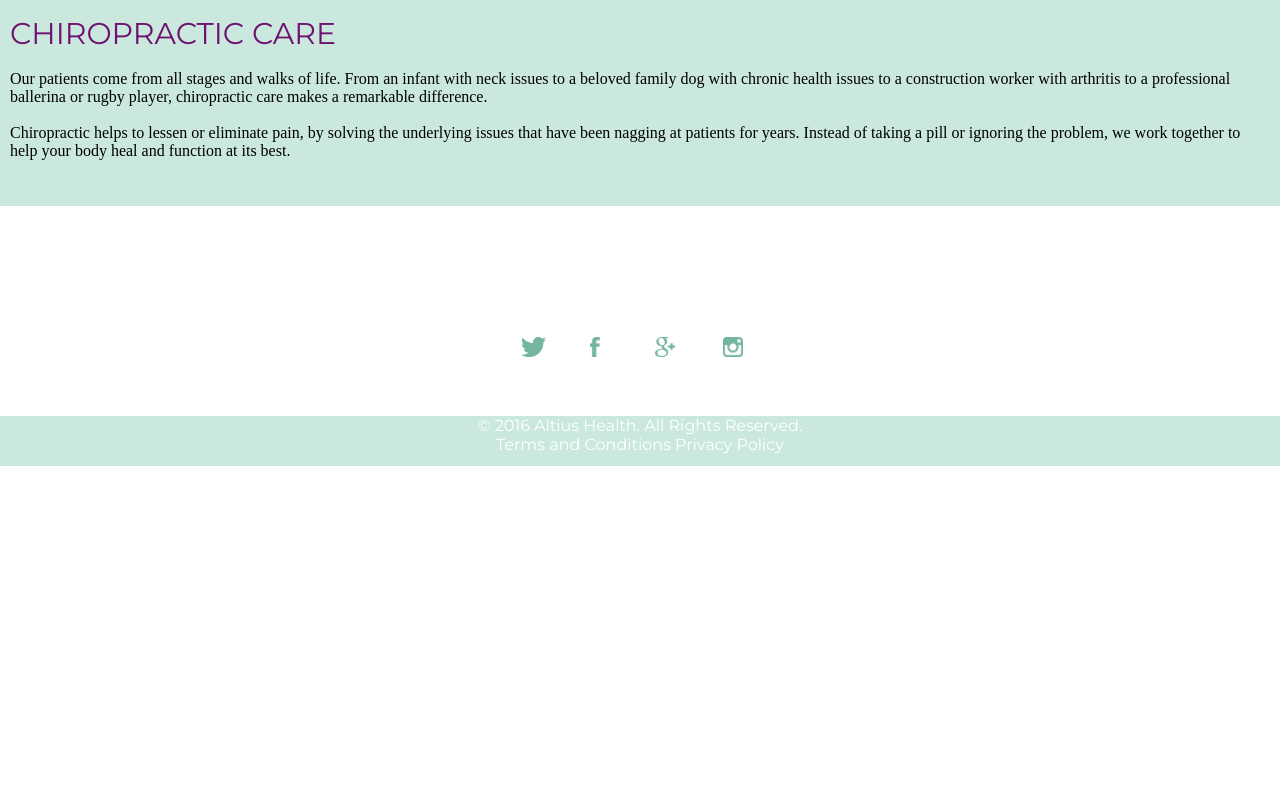
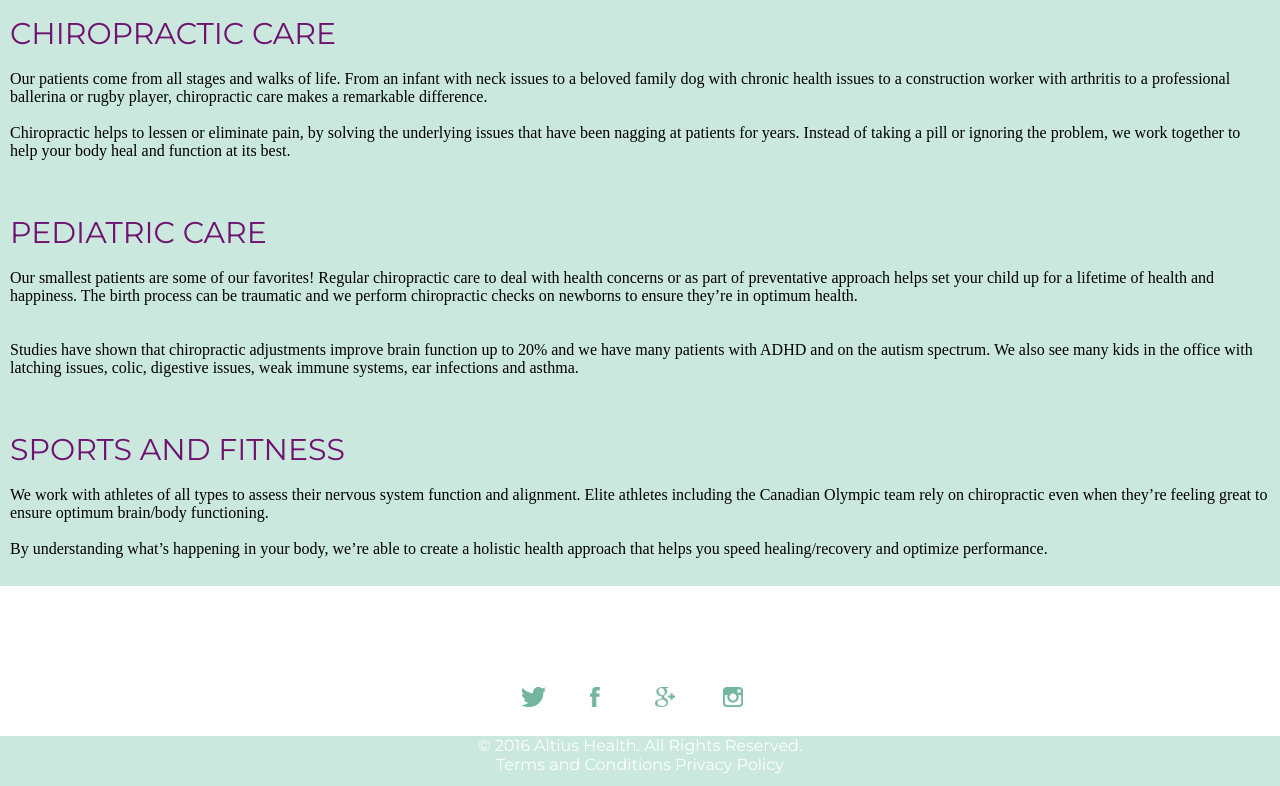
Before and after one commit to jdm1986/FrontEndProjectSpring2017, a plain HTML site: page altius.html in a window 1280 px wide. Shown: the part 1161-1947 px from the top of the page. Before the commit the page ends 1627 px from the top, so only its background shows below. Drawn offline with nearby package versions, Linux system fonts and the light colour scheme; a web font is replaced by a local one.

Commit message:
added copy to altius.html

```diff
--- a/altius.html
+++ b/altius.html
@@ -34,7 +34,14 @@ we want you to feel right at home.
               <br>
               <li><div class="help-p"><span class="how-we-can-help">CHIROPRACTIC CARE<br></span><br><span class="standard-p-altius">Our patients come from all stages and walks of life. From an infant with neck issues to a beloved family dog with chronic health issues to a construction worker with arthritis to a professional ballerina or rugby player, chiropractic care makes a remarkable difference.<br><br>
 Chiropractic helps to lessen or eliminate pain, by solving the underlying issues that have been nagging at patients for years. Instead of taking a pill or ignoring the problem, we work together to help your body heal and function at its best.<br><br></span></p></div></li>
-              <br>
+              <br><br>
+              <li><div class="help-p"><span class="how-we-can-help">PEDIATRIC CARE<br></span><br><span class="standard-p-altius">Our smallest patients are some of our favorites! Regular chiropractic care to deal with health concerns or as part of preventative approach helps set your child up for a lifetime of health and happiness. The birth process can be traumatic and we perform chiropractic checks on newborns to ensure they’re in optimum health. <br><br><br>
+Studies have shown that chiropractic adjustments improve brain function up to 20% and we have many patients with ADHD and on the autism spectrum. We also see many kids in the office with latching issues, colic, digestive issues, weak immune systems, ear infections and asthma. <br><br></span></p></div></li>
+              <br><br>
+              <li><div class="help-p"><span class="how-we-can-help">SPORTS AND FITNESS<br></span><br><span class="standard-p-altius">We work with athletes of all types to assess their nervous system function and alignment. Elite athletes including the Canadian Olympic team rely on chiropractic even when they’re feeling great to ensure optimum brain/body functioning. <br><br>
+By understanding what’s happening in your body, we’re able to create a holistic health approach that helps you speed healing/recovery and optimize performance.
+<br><br></span></p></div></li>
+
               <!-- <li><div class="help-p"><span class="how-we-can-help">CARE FOR THE WHOLE FAMILY</span><br><br><span class="standard-p-altius">We can treat your whole family as part of your focus on holistic health and we see many families in our office.<br><br>From age 0 to 100, chiropractic care has a lasting and measurable impact on the health and well-being of everyone in the family. </span><br></div></li> -->
               <li></li>
             </ul>
--- a/style.css
+++ b/style.css
@@ -230,7 +230,7 @@
   display: flex;
 
   width: 100%;
-  margin: 60px auto;
+  margin: 30px auto;
 
   justify-content: center;
 }
```
